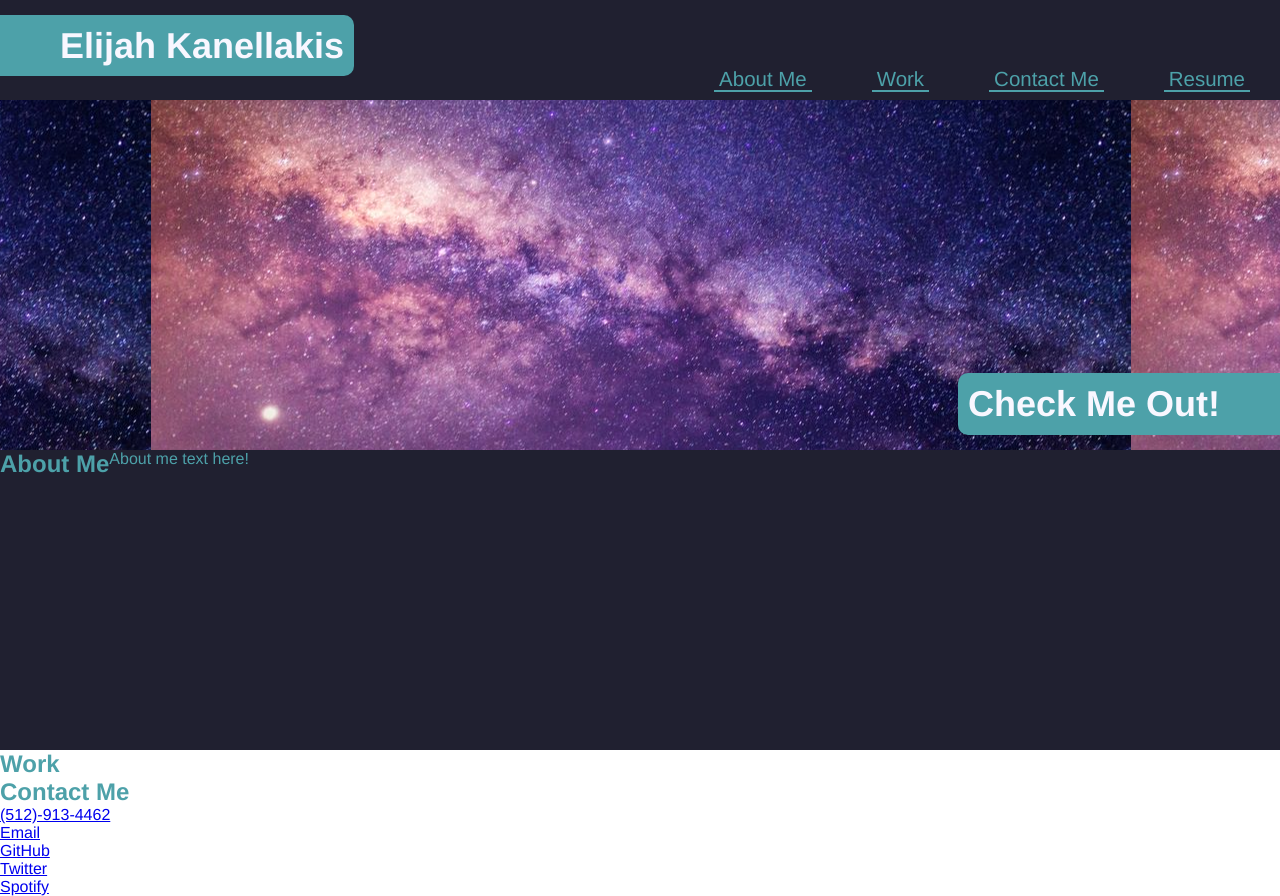
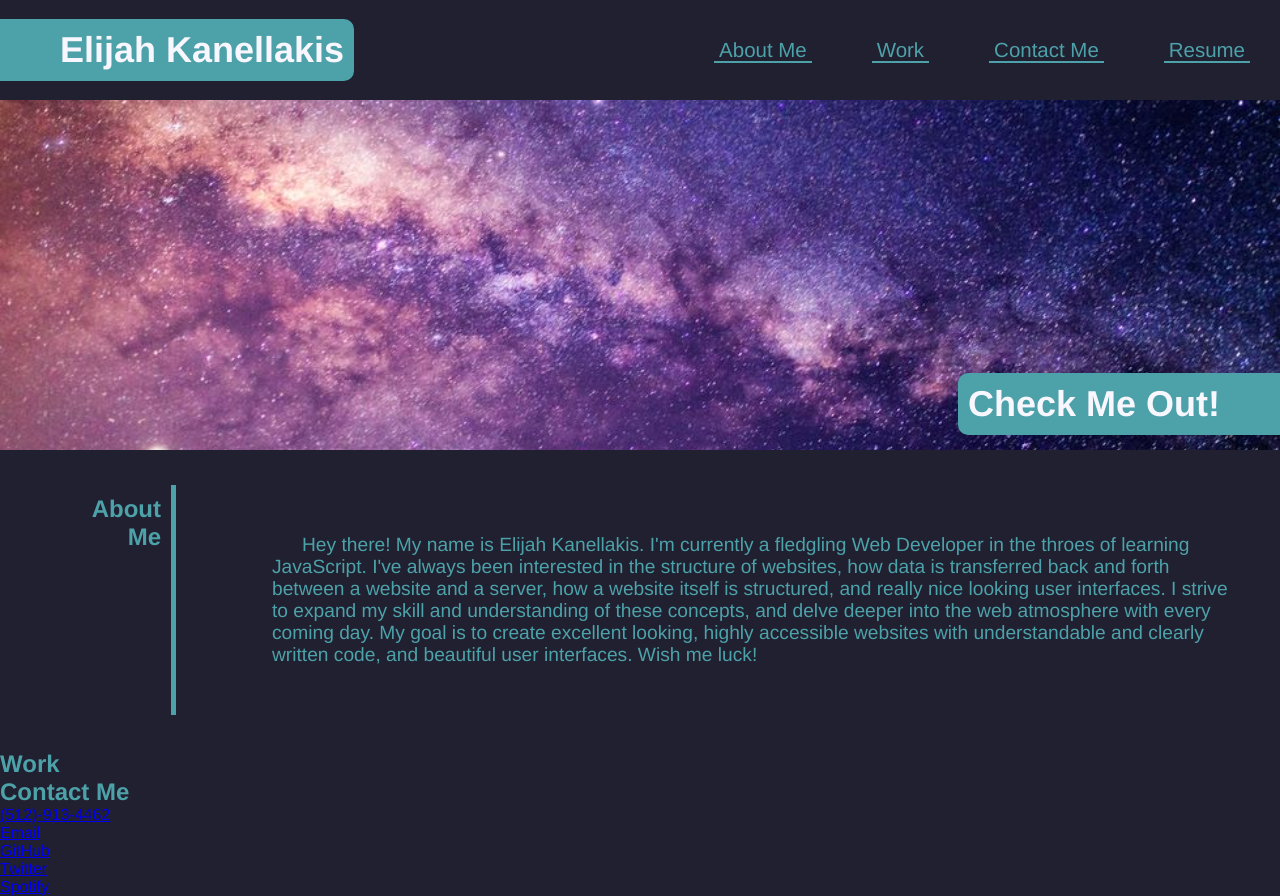
Before and after one commit to kanellakise/professional-portfolio, a plain HTML site: page index.html in a window 1280 px wide. Drawn offline with Linux system fonts and the light colour scheme.

Commit message:
added CSS and content to About Me section

```diff
--- a/assets/css/style.css
+++ b/assets/css/style.css
@@ -13,7 +13,8 @@
 
 body {
     font-family: Helvetica, Arial, sans-serif;
-    color: var(--secondary-color)
+    color: var(--secondary-color);
+    background-color: var(--primary-color)
 }
 
 /* header style */
@@ -21,6 +22,9 @@ header {
     padding: 25px 0px;
     height: 100px;
     background-color: var(--primary-color);
+    display: flex;
+    justify-content: space-between;
+    align-items: center;
 }
 
 header a {
@@ -28,7 +32,7 @@ header a {
     color: var(--secondary-color);
   }
 
-header h1 a {
+header h1 {
     font-weight: bold;
     font-size: 36px;
     color: var(--tertiary-color);
@@ -58,8 +62,8 @@ header h1 a {
   .hero {
     background-image: url('../images/milky-way-hero.jpeg');
     background-position: center;
+    background-size: cover;
     height: 350px;
-    width: 100%;
     display: flex;
     align-items: flex-end;
     justify-content: flex-end;
@@ -77,8 +81,24 @@ header h1 a {
 
   /* about me style */
 .about-me {
-  background-color: var(--primary-color);
   height: 300px;
   display: flex;
+  justify-content: space-around;
+align-items: center;
+}
+
+.about-me h2 {
+    width: 10%;
+    text-align: right;
+    padding: 10px;
+    border-right: 5px solid var(--secondary-color);
+    height: 230px;
 
 }
+
+.about-me p {
+    text-align: left;
+    text-indent: 30px;
+    font-size: 1.2em;
+    width: 75%;
+}
--- a/index.html
+++ b/index.html
@@ -11,11 +11,7 @@
 
     <header>
         <!-- Title -->
-        <h1>
-            <a href="/">
-                Elijah Kanellakis
-            </a>
-        </h1>
+        <h1>Elijah Kanellakis</h1>
 
         <!-- navigation -->
         <nav>
@@ -47,7 +43,7 @@
         <h2 id="about-me-nav">About Me</h2>
 
         <p>
-            About me text here!
+            Hey there! My name is Elijah Kanellakis. I'm currently a fledgling Web Developer in the throes of learning JavaScript. I've always been interested in the structure of websites, how data is transferred back and forth between a website and a server, how a website itself is structured, and really nice looking user interfaces. I strive to expand my skill and understanding of these concepts, and delve deeper into the web atmosphere with every coming day. My goal is to create excellent looking, highly accessible websites with understandable and clearly written code, and beautiful user interfaces. Wish me luck!
         </p>
     </section>
 
```
